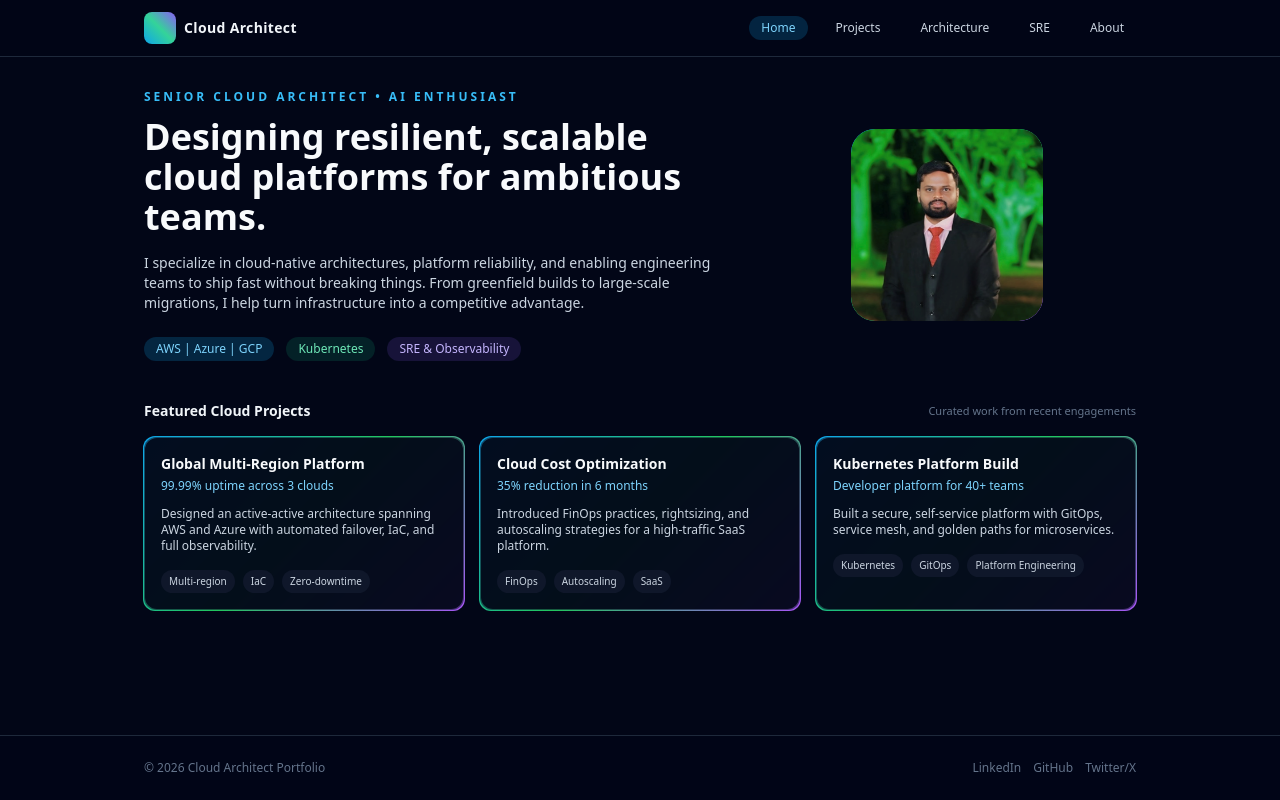
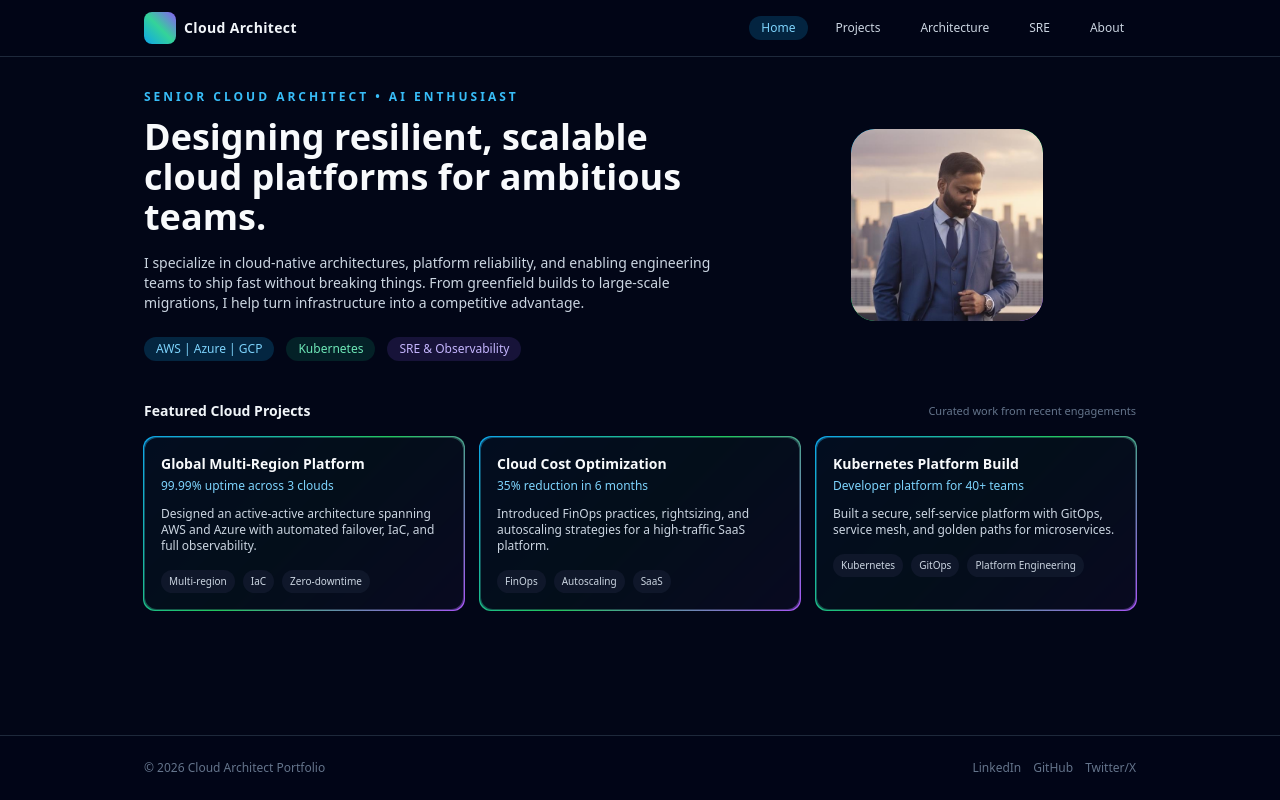
Before and after one commit to SolutionsByAbhi/cloud-architect-portfolio, a Next.js app: page / in a window 1280 px wide. Built offline with nearby package versions, Linux system fonts and the light colour scheme.

Commit message:
Update page.tsx

```diff
--- a/app/page.tsx
+++ b/app/page.tsx
@@ -38,7 +38,7 @@ export default function HomePage() {
         <div className="flex items-center justify-center">
           <div className="gradient-border h-40 w-40 rounded-3xl overflow-hidden md:h-48 md:w-48">
             <Image
-              src="/abi.png"
+              src="/abhighna.jpg"
               alt="Profile photo"
               width={300}
               height={300}
```
